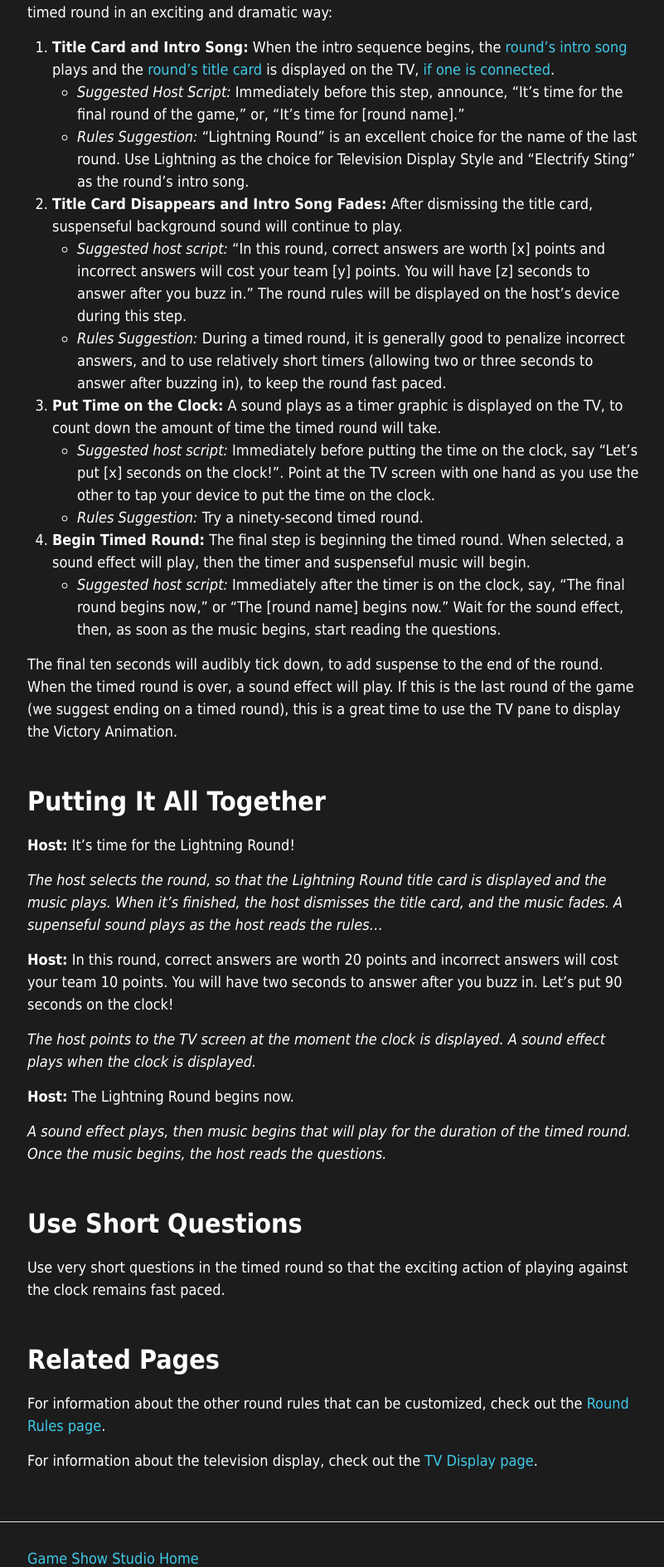
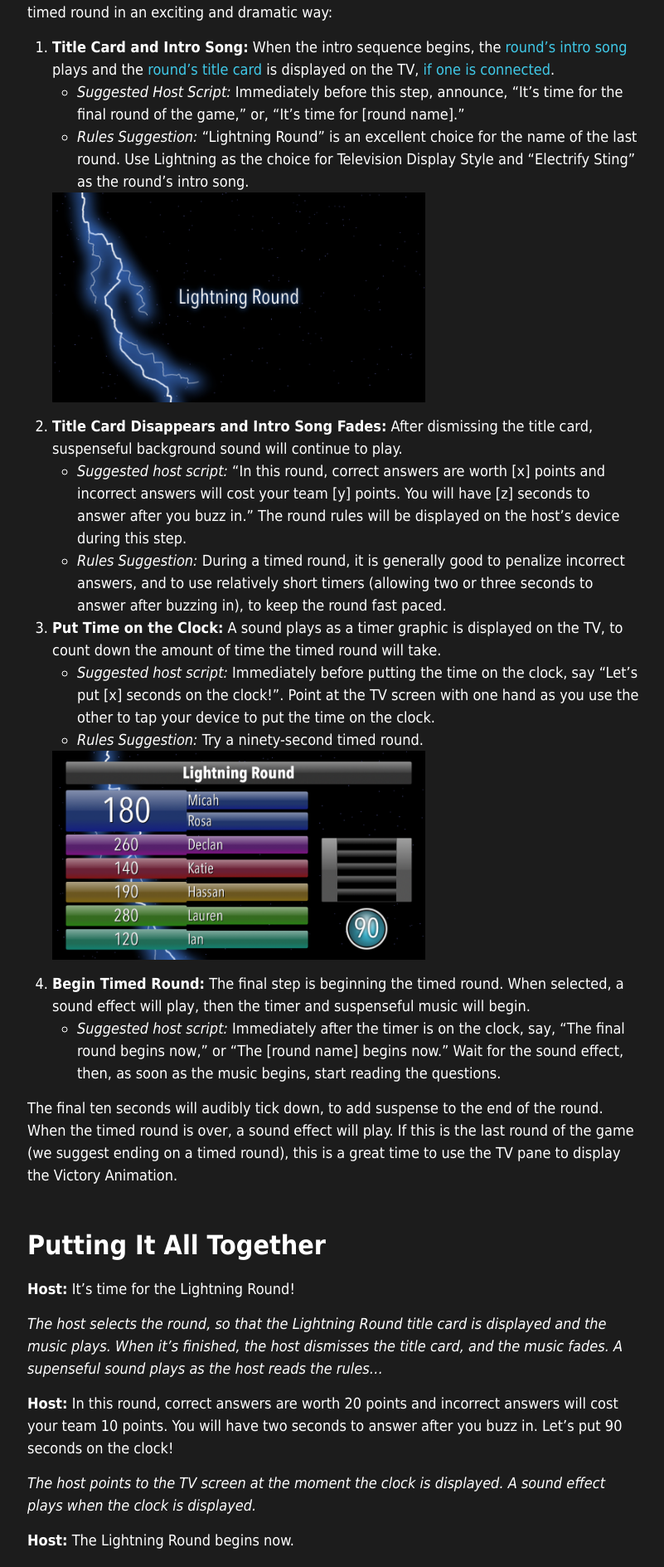
Before and after one commit to gameshowstudio/gameshowstudio.github.io, a Jekyll site: the page built from help/timedround.md, in a window 1280 px wide. Shown: the part 319-2208 px from the top of the page at 83% size, without its empty margins (237-1038 px from the left). Built offline with Jekyll 4.4.1, drawn with Linux system fonts in a browser that asks for light colours.

Commit message:
Add images to timed round help page

```diff
--- a/help/timedround.md
+++ b/help/timedround.md
@@ -9,12 +9,19 @@ A timed round is an exciting way to end your game. When you begin a timed round,
 1. **Title Card and Intro Song:** When the intro sequence begins, the [round's intro song](/help/roundrules/#appearance-for-television) plays and the [round's title card](/help/roundrules/#appearance-for-television) is displayed on the TV, [if one is connected](/help/tv#connecting-to-a-tv).
    * *Suggested Host Script:* Immediately before this step, announce, "It's time for the final round of the game," or, "It's time for [round name]."
    * *Rules Suggestion:* "Lightning Round" is an excellent choice for the name of the last round. Use Lightning as the choice for Television Display Style and "Electrify Sting" as the round's intro song.
+
+   ![timed round title card](/images/lightning-round-title-card.png){:width="450px"}
+
 2. **Title Card Disappears and Intro Song Fades:** After dismissing the title card, suspenseful background sound will continue to play.
    * *Suggested host script:* "In this round, correct answers are worth [x] points and incorrect answers will cost your team [y] points. You will have [z] seconds to answer after you buzz in." The round rules will be displayed on the host's device during this step.
    * *Rules Suggestion:* During a timed round, it is generally good to penalize incorrect answers, and to use relatively short timers (allowing two or three seconds to answer after buzzing in), to keep the round fast paced.
+
 3. **Put Time on the Clock:** A sound plays as a timer graphic is displayed on the TV, to count down the amount of time the timed round will take.
    * *Suggested host script:* Immediately before putting the time on the clock, say "Let's put [x] seconds on the clock!". Point at the TV screen with one hand as you use the other to tap your device to put the time on the clock.
    * *Rules Suggestion:* Try a ninety-second timed round.
+
+   ![timed round clock on screen](/images/lightning-round-clock-on-screen.png){:width="450px"}
+
 4. **Begin Timed Round:** The final step is beginning the timed round. When selected, a sound effect will play, then the timer and suspenseful music will begin.
     * *Suggested host script:* Immediately after the timer is on the clock, say, "The final round begins now," or "The [round name] begins now." Wait for the sound effect, then, as soon as the music begins, start reading the questions.
 
```
Also changed, not shown: images/lightning-round-clock-on-screen.png (added), images/lightning-round-title-card.png (added).
